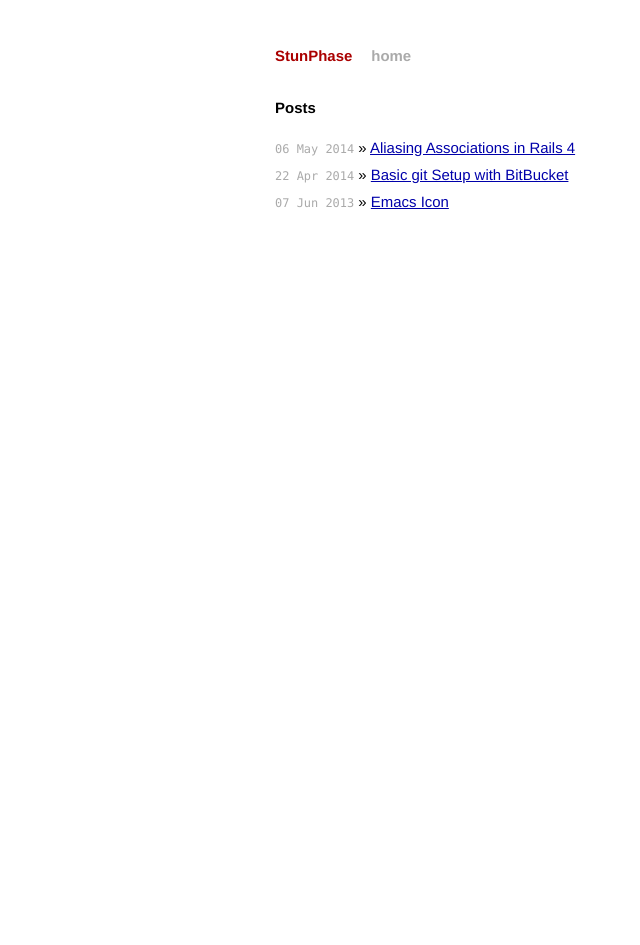
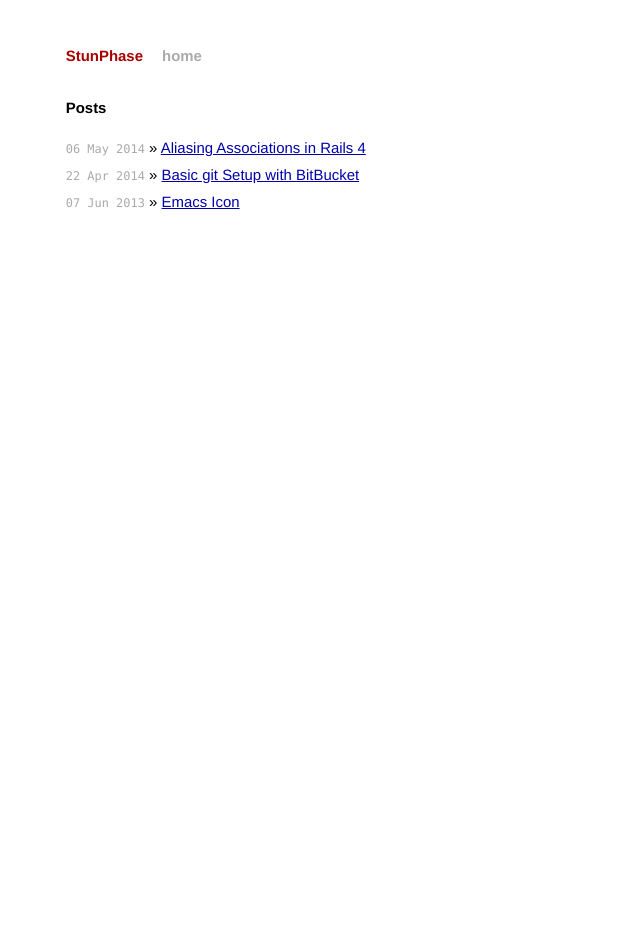
Before and after one commit to stunphase/stunphase.github.io, a Jekyll site: the page built from index.html, in a window 1280 px wide. Shown: the whole page, without its empty margins (51-691 px from the left). Built offline with Jekyll 4.4.1, drawn with Linux system fonts in a browser that asks for light colours.

Commit message:
Adjusts width of editing area. It was stiflingly narrow before

```diff
--- a/css/main.css
+++ b/css/main.css
@@ -63,7 +63,7 @@
 .site {
   font-size: 115%;
   text-align: justify;
-  width: 42em;
+  width: 70em;
   margin: 3em auto 2em;
   line-height: 1.5em;
 }
```
